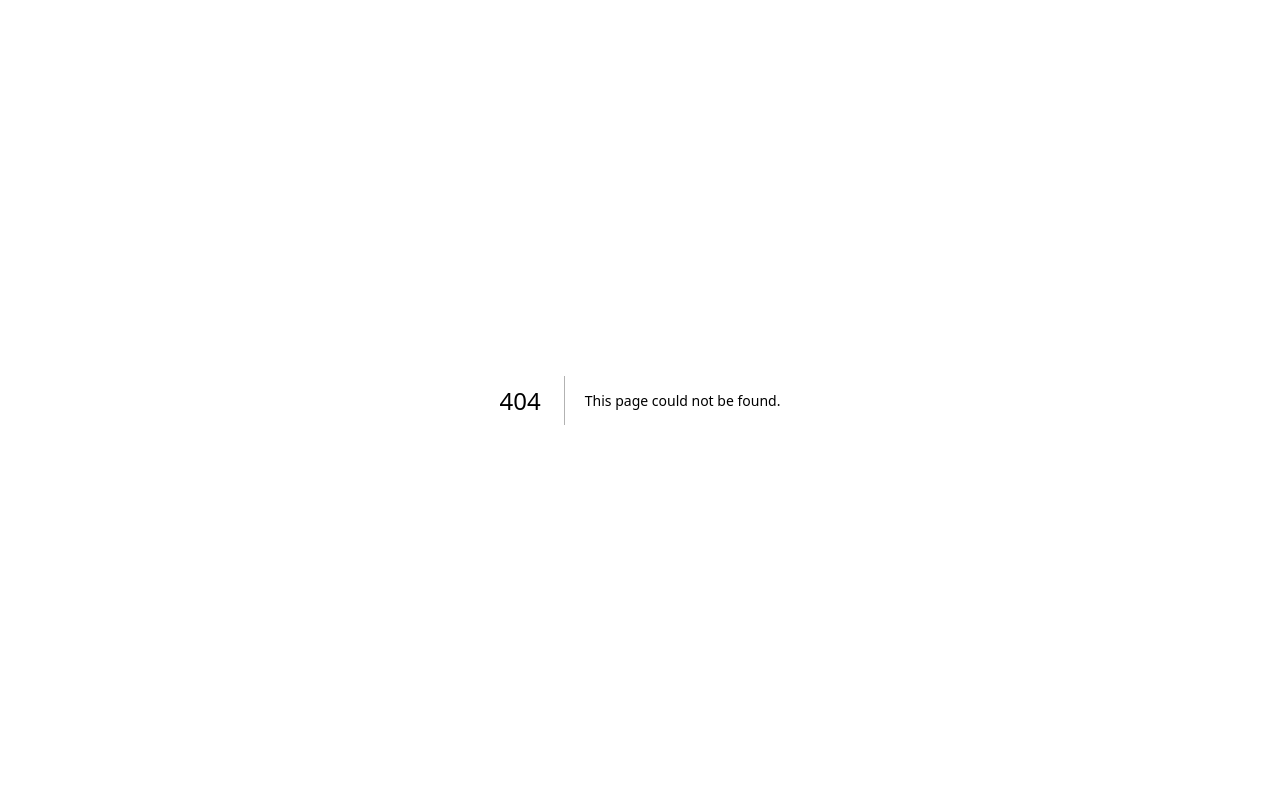
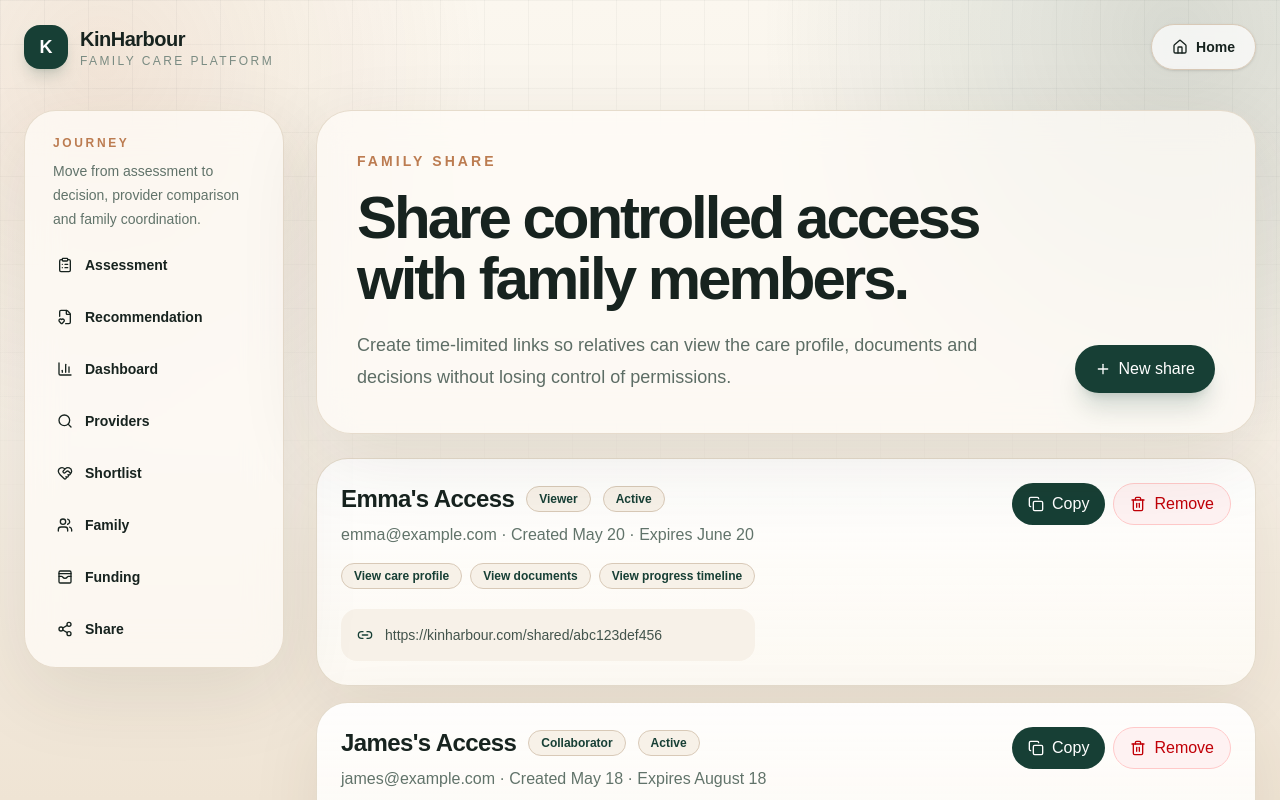
Before and after one commit to Mattrix07/kinharbour, a Next.js app: page /family-share in a window 1280 px wide. Before the commit this address had no page. Shown: the top 800 px of the page. Built offline with nearby package versions, Linux system fonts and the light colour scheme.

Commit message:
Add family share page

```diff
--- /dev/null
+++ b/app/family-share/page.tsx
@@ -0,0 +1,82 @@
+"use client";
+
+import { useState } from "react";
+import { Copy, Link2, Plus, Trash2 } from "lucide-react";
+import { Panel, Pill, ProductShell } from "../../components/product-shell";
+
+const roleDescriptions: Record<string, string[]> = {
+  viewer: ["View care profile", "View documents", "View progress timeline"],
+  collaborator: ["All Viewer permissions", "Add notes", "Vote on decisions", "Send messages"],
+  editor: ["All Collaborator permissions", "Edit profile", "Upload documents", "Manage family"],
+};
+
+export default function FamilySharePage() {
+  const [shares, setShares] = useState([
+    { id: 1, name: "Emma's Access", email: "emma@example.com", role: "Viewer", permissions: roleDescriptions.viewer, link: "https://kinharbour.com/shared/abc123def456", createdDate: "May 20", expiresDate: "June 20", status: "Active" },
+    { id: 2, name: "James's Access", email: "james@example.com", role: "Collaborator", permissions: roleDescriptions.collaborator, link: "https://kinharbour.com/shared/xyz789uvw012", createdDate: "May 18", expiresDate: "August 18", status: "Active" },
+  ]);
+  const [showNewShare, setShowNewShare] = useState(false);
+  const [newShareEmail, setNewShareEmail] = useState("");
+  const [newShareRole, setNewShareRole] = useState("viewer");
+  const [copiedId, setCopiedId] = useState<number | null>(null);
+
+  function copyLink(link: string, id: number) {
+    navigator.clipboard.writeText(link);
+    setCopiedId(id);
+    setTimeout(() => setCopiedId(null), 2000);
+  }
+
+  function createShare() {
+    if (!newShareEmail.trim()) return;
+    setShares((current) => [...current, { id: current.length + 1, name: `${newShareEmail.split("@")[0]}'s Access`, email: newShareEmail, role: newShareRole[0].toUpperCase() + newShareRole.slice(1), permissions: roleDescriptions[newShareRole], link: `https://kinharbour.com/shared/${Math.random().toString(36).slice(2, 11)}`, createdDate: "Today", expiresDate: "In 3 months", status: "Pending" }]);
+    setNewShareEmail("");
+    setNewShareRole("viewer");
+    setShowNewShare(false);
+  }
+
+  return (
+    <ProductShell
+      eyebrow="Family share"
+      title="Share controlled access with family members."
+      description="Create time-limited links so relatives can view the care profile, documents and decisions without losing control of permissions."
+      actions={<button onClick={() => setShowNewShare(true)} className="inline-flex items-center gap-2 rounded-full bg-[#173f35] px-5 py-3 text-sm font-semibold text-white shadow-xl shadow-emerald-950/15"><Plus className="h-4 w-4" /> New share</button>}
+    >
+      {showNewShare && (
+        <Panel className="mb-6">
+          <h2 className="text-2xl font-semibold tracking-tight">Create new share link</h2>
+          <div className="mt-6 grid gap-5">
+            <label className="grid gap-2"><span className="text-sm font-semibold text-[#61736a]">Email address</span><input type="email" value={newShareEmail} onChange={(event) => setNewShareEmail(event.target.value)} placeholder="family.member@example.com" className="rounded-2xl border border-[#dfd3c1] bg-white px-4 py-3 outline-none" /></label>
+            <div className="grid gap-3 md:grid-cols-3">
+              {Object.entries(roleDescriptions).map(([role, permissions]) => (
+                <button key={role} onClick={() => setNewShareRole(role)} className={`rounded-3xl border p-5 text-left transition ${newShareRole === role ? "border-[#173f35] bg-[#173f35] text-white" : "border-[#eadfce] bg-[#f7f1e8] text-[#17231f]"}`}>
+                  <p className="font-semibold capitalize">{role}</p>
+                  <ul className={`mt-3 grid gap-1 text-sm ${newShareRole === role ? "text-[#dbe8e3]" : "text-[#61736a]"}`}>{permissions.map((permission) => <li key={permission}>✓ {permission}</li>)}</ul>
+                </button>
+              ))}
+            </div>
+            <div className="flex gap-3"><button onClick={createShare} className="rounded-full bg-[#173f35] px-6 py-3 font-semibold text-white">Create link</button><button onClick={() => setShowNewShare(false)} className="rounded-full border border-[#d8c9b7] bg-white px-6 py-3 font-semibold text-[#173f35]">Cancel</button></div>
+          </div>
+        </Panel>
+      )}
+
+      <div className="grid gap-4">
+        {shares.map((share) => (
+          <Panel key={share.id}>
+            <div className="flex flex-col gap-5 lg:flex-row lg:items-start lg:justify-between">
+              <div>
+                <div className="flex flex-wrap items-center gap-3"><h2 className="text-2xl font-semibold tracking-tight">{share.name}</h2><Pill>{share.role}</Pill><Pill>{share.status}</Pill></div>
+                <p className="mt-2 text-[#61736a]">{share.email} · Created {share.createdDate} · Expires {share.expiresDate}</p>
+                <div className="mt-4 flex flex-wrap gap-2">{share.permissions.map((permission) => <Pill key={permission}>{permission}</Pill>)}</div>
+                <div className="mt-5 flex items-center gap-3 rounded-2xl bg-[#f7f1e8] p-4 text-sm text-[#43544c]"><Link2 className="h-4 w-4 text-[#173f35]" /><span className="truncate">{share.link}</span></div>
+              </div>
+              <div className="flex gap-2">
+                <button onClick={() => copyLink(share.link, share.id)} className="inline-flex items-center gap-2 rounded-full bg-[#173f35] px-4 py-2 text-sm font-semibold text-white"><Copy className="h-4 w-4" /> {copiedId === share.id ? "Copied" : "Copy"}</button>
+                <button onClick={() => setShares((current) => current.filter((item) => item.id !== share.id))} className="inline-flex items-center gap-2 rounded-full border border-red-200 bg-red-50 px-4 py-2 text-sm font-semibold text-red-700"><Trash2 className="h-4 w-4" /> Remove</button>
+              </div>
+            </div>
+          </Panel>
+        ))}
+      </div>
+    </ProductShell>
+  );
+}
```
